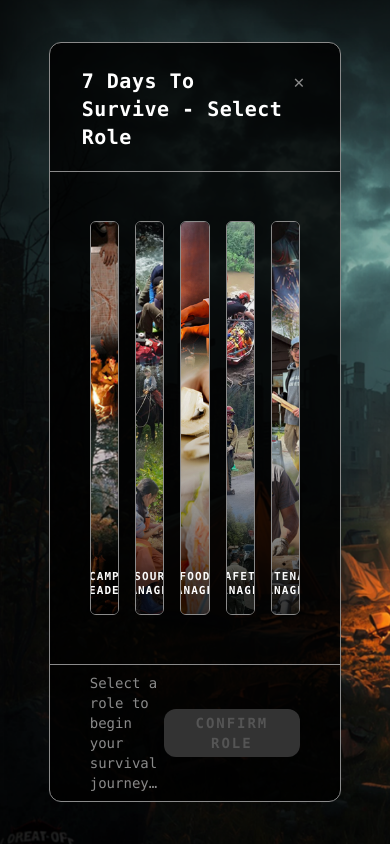
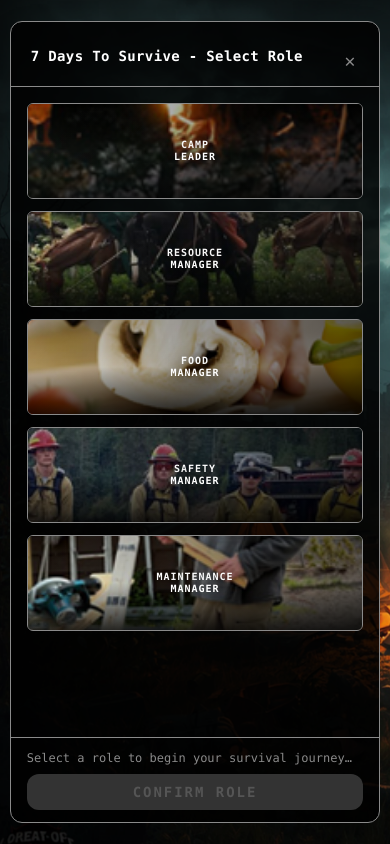
Before and after one commit to sxnsxng/Hackathon, a React (Vite) app in the folder Project/frontend/: page /SelectRole in a window 390 px wide. Built offline with nearby package versions, Linux system fonts and the light colour scheme.

Commit message:
819 - Update respondsive
doing respondsive

```diff
--- a/Project/frontend/src/App.tsx
+++ b/Project/frontend/src/App.tsx
@@ -55,7 +55,7 @@ function App() {
       </div>
 
       {/* Bottom left: gallery + leaderboard icons */}
-      <div className="absolute bottom-6 left-6 flex gap-5 items-center">
+      <div className="absolute bottom-10 left-15 flex gap-10 items-center">
         <button
           onClick={openGallery}
           title="Ending Gallery"
--- a/Project/frontend/src/modules/Gameplay/page/SelectRole.tsx
+++ b/Project/frontend/src/modules/Gameplay/page/SelectRole.tsx
@@ -19,12 +19,9 @@ const SelectRole: React.FC = () => {
 
   const activeRole: Role | undefined = roles.find((r) => r.id === selected)
 
-  // ✅ แก้ handleConfirm เป็น async เพื่อเรียก API สร้าง Session ก่อน
   const handleConfirm = async () => {
     if (!activeRole) return
-
     try {
-      // CREATE session → ได้ sessionId กลับมา
       const res = await fetch("/api/game/start", {
         method: "POST",
         headers: { "Content-Type": "application/json" },
@@ -32,14 +29,10 @@ const SelectRole: React.FC = () => {
       })
       const data = await res.json()
       const sessionId: string = data.session.id
-
-      // ส่ง sessionId เข้า store
       startGame(activeRole, sessionId)
     } catch {
-      // ถ้า API ล้มเหลว ให้ใช้ id ชั่วคราวแทน
       startGame(activeRole, crypto.randomUUID())
     }
-
     navigate("/Gameplay")
   }
 
@@ -48,45 +41,92 @@ const SelectRole: React.FC = () => {
       className="fixed inset-0 flex items-center justify-center z-50"
       style={{ backgroundImage: `url(${bg})`, backgroundSize: "cover", backgroundPosition: "center" }}
     >
-      <div className="relative z-10 w-[75%] h-[90%] bg-[#000000]/85 border border-[#8A8A8A] rounded-xl flex flex-col overflow-hidden shadow-2xl">
+      <div className="relative z-10
+        w-[95%] h-[95%]
+        md:w-[75%] md:h-[90%]
+        bg-[#000000]/85 border border-[#8A8A8A] rounded-xl flex flex-col overflow-hidden shadow-2xl"
+      >
 
         {/* Title bar */}
-        <div className="flex items-start justify-between px-5 pt-4 pb-3 border-b border-[#8a8a8a] shrink-0 pl-8">
-          <span className="text-white font-mono text-xl font-bold tracking-wide py-2">
+        <div className="flex items-start justify-between px-4 md:px-5 pt-4 pb-3 border-b border-[#8a8a8a] shrink-0 pl-5 md:pl-8">
+          <span className="text-white font-mono text-sm md:text-xl font-bold tracking-wide py-2">
             7 Days To Survive - Select Role
           </span>
           <button
             onClick={() => navigate("/")}
-            className="text-[#8A8A8A] hover:text-white font-mono text-lg leading-none transition-colors mt-0.5 pt-3 pr-4"
+            className="text-[#8A8A8A] hover:text-white font-mono text-lg leading-none transition-colors mt-0.5 pt-3 pr-2 md:pr-4"
           >
             ✕
           </button>
         </div>
 
         {/* Cards */}
-        <div className="flex flex-row justify-center items-center flex-1 gap-4 px-10">
+        <div className="
+          flex flex-col overflow-y-auto
+          md:flex-row md:overflow-visible
+          flex-1 gap-3 md:gap-4
+          px-4 md:px-10
+          py-4 md:py-0
+          md:items-center md:justify-center
+        ">
           {roles.map((role) => {
             const isSelected = selected === role.id
             return (
               <div
                 key={role.id}
                 onClick={() => setSelected(role.id)}
-                className={`relative flex-1 h-[80%] rounded-md overflow-hidden cursor-pointer transition-all duration-300 hover:-translate-y-2 border ${
-                  isSelected ? "border-amber-500 -translate-y-3" : "border-[#8A8A8A]"
-                }`}
+                className={`
+                  relative overflow-hidden cursor-pointer transition-all duration-300 rounded-md border
+
+                  /* Mobile — แนวนอน เรียงบนล่าง */
+                  flex-shrink-0 h-24 w-full flex flex-row
+
+                  /* Desktop — แนวตั้ง เรียงซ้ายขวา */
+                  md:flex-col md:flex-1 md:h-[80%] md:w-auto
+
+                  hover:-translate-y-0 md:hover:-translate-y-2
+                  ${isSelected
+                    ? "border-amber-500 md:-translate-y-3"
+                    : "border-[#8A8A8A]"
+                  }
+                `}
               >
                 <div className="absolute inset-0 bg-[#1a1a1a]" />
+
+                {/* รูป */}
                 {role.image && (
-                  <img src={role.image} alt="" className="absolute inset-0 w-full h-full object-cover" />
+                  <img
+                    src={role.image}
+                    alt=""
+                    className="
+                      absolute inset-0 w-full h-full object-cover
+                      object-center
+                    "
+                  />
                 )}
+
                 <div className="absolute inset-0 bg-gradient-to-b from-black/10 via-transparent to-black/80" />
-                <div className="absolute bottom-0 left-0 right-0 pb-4 flex flex-col items-center z-10">
+
+                {/* Mobile overlay ซ้าย */}
+                <div className="absolute inset-0 bg-gradient-to-r from-transparent to-black/60 md:hidden" />
+
+                {/* ชื่อ Role */}
+                  <div className="
+                    absolute z-10
+
+                    /* Mobile — กึ่งกลาง */
+                    inset-0 flex flex-col items-center justify-center
+
+                    /* Desktop — ล่างกึ่งกลาง */
+                    md:inset-auto md:bottom-0 md:left-0 md:right-0 md:pb-4 md:flex-col md:items-center
+                  ">
                     {role.lines.map((line, li) => (
                       <span
                         key={li}
-                      className={`font-mono font-bold text-[11px] tracking-[0.1em] uppercase leading-tight drop-shadow-[0_2px_8px_rgba(0,0,0,0.9)] ${
-                        isSelected ? "text-amber-400" : "text-white"
-                      }`}
+                        className={`font-mono font-bold tracking-[0.1em] uppercase leading-tight drop-shadow-[0_2px_8px_rgba(0,0,0,0.9)]
+                          text-[10px] md:text-[11px]
+                          ${isSelected ? "text-amber-400" : "text-white"}
+                        `}
                       >
                         {line}
                       </span>
@@ -98,14 +138,14 @@ const SelectRole: React.FC = () => {
         </div>
 
         {/* Bottom bar */}
-        <div className="flex items-center justify-between px-10 py-2 border-t border-[#8a8a8a] shrink-0">
-          <p className="text-[#8A8A8A] font-mono text-sm">
+        <div className="flex flex-col md:flex-row items-start md:items-center justify-between px-4 md:px-10 py-3 md:py-2 border-t border-[#8a8a8a] shrink-0 gap-2 md:gap-0">
+          <p className="text-[#8A8A8A] font-mono text-xs md:text-sm">
             {activeRole ? activeRole.description : "Select a role to begin your survival journey…"}
           </p>
           <button
             onClick={handleConfirm}
             disabled={!activeRole}
-            className={`font-mono font-bold text-sm tracking-[0.14em] uppercase px-8 py-1 rounded-xl transition-all duration-200 ${
+            className={`w-full md:w-auto font-mono font-bold text-sm tracking-[0.14em] uppercase px-8 py-2 md:py-1 rounded-xl transition-all duration-200 ${
               activeRole
                 ? "text-white bg-amber-600 hover:-translate-y-0.5 cursor-pointer"
                 : "text-[#555] bg-[#333] cursor-not-allowed"
--- a/Project/frontend/src/modules/LoginRegistration/login.tsx
+++ b/Project/frontend/src/modules/LoginRegistration/login.tsx
@@ -36,7 +36,7 @@ const Login: React.FC = () => {
             className="flex h-screen w-screen overflow-hidden items-center justify-start"
             style={{ backgroundImage: "url('/BG1.png')", backgroundSize: "cover", backgroundPosition: "center" }}
         >
-            <div className="w-[700px] min-w-[340px] h-full flex flex-col justify-center px-10 gap-6">
+            <div className="w-175 min-w-85 h-full flex flex-col justify-center px-10 gap-6">
 
                 <h1 className="font-jura text-white text-[5vw] font-normal m-0">
                     7 Days to Survive
@@ -74,7 +74,7 @@ const Login: React.FC = () => {
 
                 <button
                     onClick={handleLogin}
-                    className="w-1/2 py-3 bg-white text-black font-bold text-[15px] border-0 rounded-[15px] cursor-pointer font-jura hover:bg-[#ccc] transition-colors"
+                    className="w-full md:w-1/2 py-3 bg-white text-black font-bold text-[15px] border-0 rounded-[15px] cursor-pointer font-jura hover:bg-[#ccc] transition-colors"
                 >
                     Log In
                 </button>
--- a/Project/frontend/src/modules/LoginRegistration/logout.tsx
+++ b/Project/frontend/src/modules/LoginRegistration/logout.tsx
@@ -12,11 +12,11 @@ const Logout: React.FC = () => {
 
     return (
         <>
-            <div onClick={() => setShowLogout(true)} className="absolute bottom-6 right-6 cursor-pointer">
+            <div onClick={() => setShowLogout(true)} className="absolute bottom-10 right-16 cursor-pointer">
                 <img
                     src="/Logout.png"
                     alt="Logout"
-                    className="w-[3vw] h-[3vw]"
+                    className="w-7 h-7"
                     onMouseOver={(e) => (e.currentTarget.src = "/Logout2.png")}
                     onMouseOut={(e) => (e.currentTarget.src = "/Logout.png")}
                 />
--- a/Project/frontend/src/modules/LoginRegistration/register.tsx
+++ b/Project/frontend/src/modules/LoginRegistration/register.tsx
@@ -44,7 +44,7 @@ const Register: React.FC = () => {
             className="flex h-screen w-screen overflow-hidden items-center justify-start"
             style={{ backgroundImage: "url('/BG1.png')", backgroundSize: "cover", backgroundPosition: "center" }}
         >
-            <div className="w-[700px] min-w-[340px] h-full flex flex-col justify-center px-10 gap-6">
+            <div className="w-175 min-w-85 h-full flex flex-col justify-center px-10 gap-6">
 
                 <h1 className="font-jura text-white text-[5vw] font-normal m-0">
                     7 Days to Survive
@@ -83,7 +83,7 @@ const Register: React.FC = () => {
 
                 <button
                     onClick={handleSignUp}
-                    className="w-1/2 py-3 bg-white text-black font-bold text-[15px] border-0 rounded-[15px] cursor-pointer font-jura hover:bg-[#ccc] transition-colors"
+                    className="w-full md:w-1/2 py-3 bg-white text-black font-bold text-[15px] border-0 rounded-[15px] cursor-pointer font-jura hover:bg-[#ccc] transition-colors"
                 >
                     Sign Up
                 </button>
--- a/Project/frontend/src/modules/endinggallery/components/EndingBoard.tsx
+++ b/Project/frontend/src/modules/endinggallery/components/EndingBoard.tsx
@@ -211,7 +211,7 @@ export default function EndingBoard({
       <div
         ref={boardRef}
         onClick={handleBoardClick}
-        className="w-[70vw] h-[50vh] relative overflow-hidden border border-white/10 rounded-2xl cursor-default select-none"
+        className="w-full h-[40vh] md:h-[50vh] relative overflow-hidden border border-white/10 rounded-2xl cursor-default select-none"
         style={{
           backgroundImage: `
             radial-gradient(ellipse at 50% 40%, rgba(255,255,255,0.025) 0%, transparent 70%),
```
Also changed, not shown: Project/frontend/src/modules/Gameplay/page/GamePlay.tsx (+11 -12 lines), Project/frontend/src/modules/Gameplay/page/Result.tsx (+6 -6 lines), Project/frontend/src/modules/endinggallery/pages/EndingGalleryPage.tsx (+7 -7 lines). Lines whose indentation alone changed are shown as unchanged.
